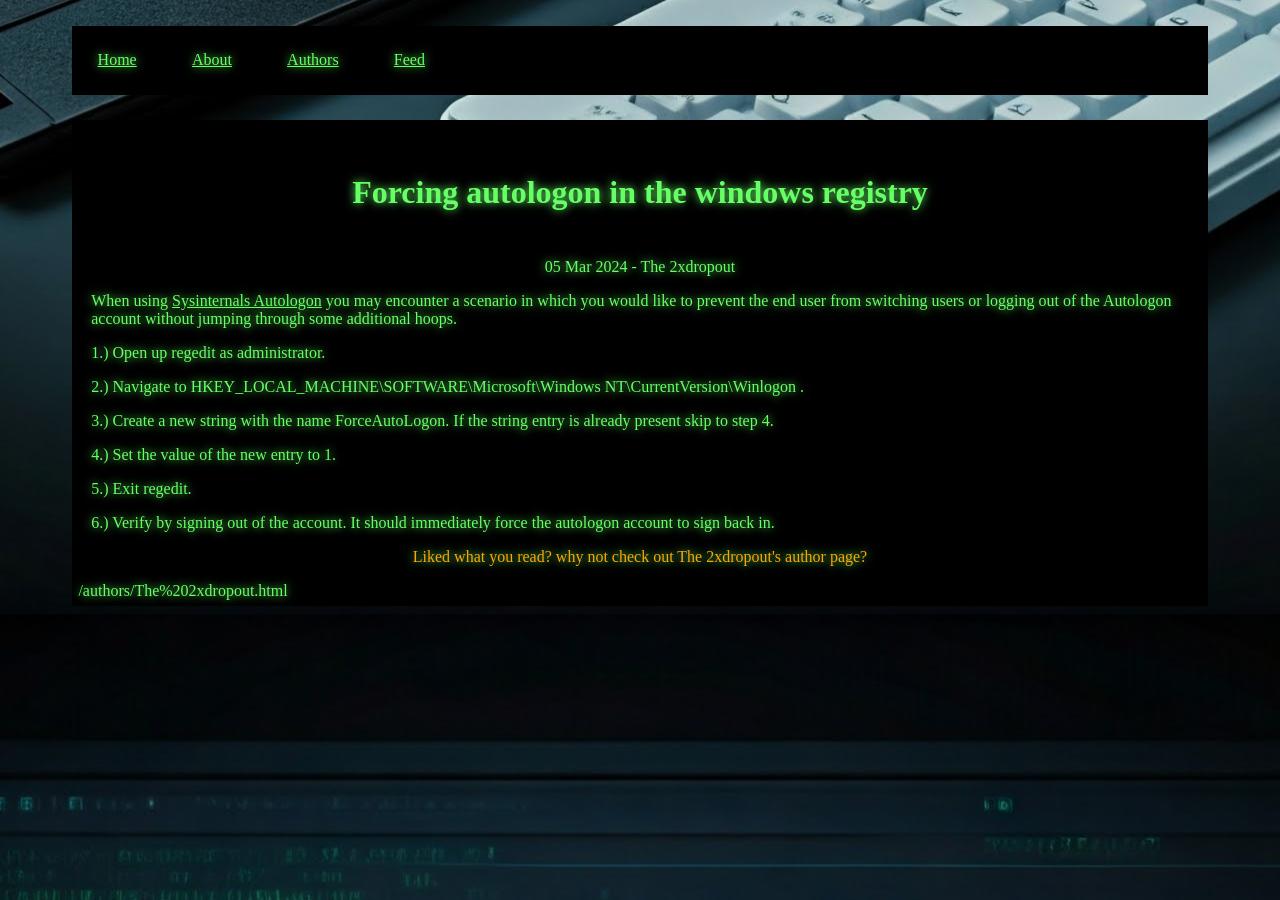
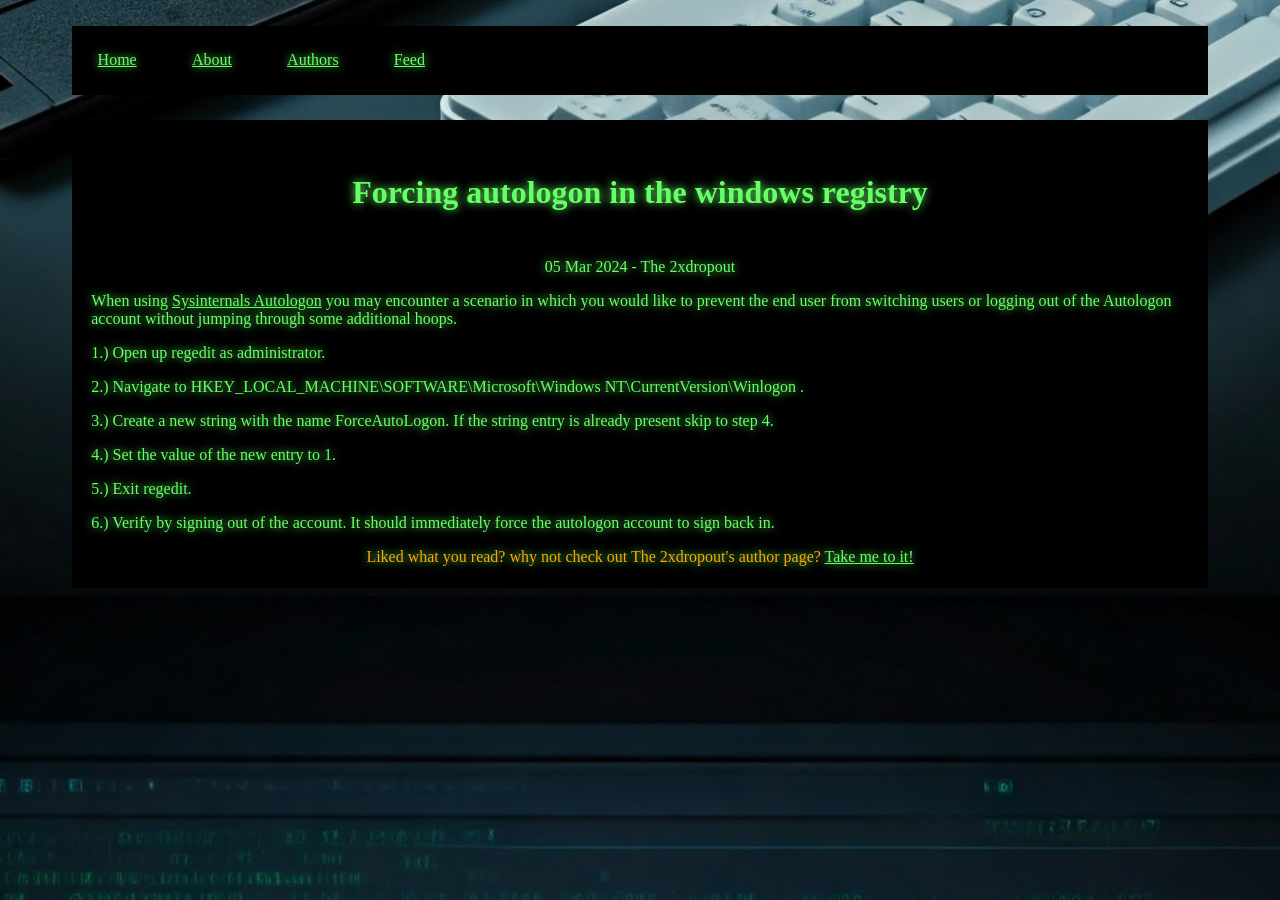
Before and after one commit to Philip-Otter/pbandt.github.io, a Jekyll site: the page built from _posts/2024-03-05-Forcing Autologon In The Windows Registry.md, in a window 1280 px wide. Built offline with Jekyll 4.4.1, drawn with Linux system fonts in a browser that asks for light colours.

Commit message:
Update post.html

```diff
--- a/_layouts/post.html
+++ b/_layouts/post.html
@@ -6,9 +6,10 @@ layout: default
 
 {{ content }}
 
-<p style = "text-align: Center; color: orange;">Liked what you read? why not check out {{ page.author}}'s author page?</p>
+<p style = "text-align: Center; color: orange;">Liked what you read? why not check out {{ page.author}}'s author page?
 {% for author in site.authors %}
   {% if page.author == author.handle %}
-  {{ author.url }}
+  <a href="https://philip-otter.github.io/pbandt.github.io/{{ author.url }}">Take me to it!</a>
   {% endif %}
 {% endfor %}
+</p>
```
